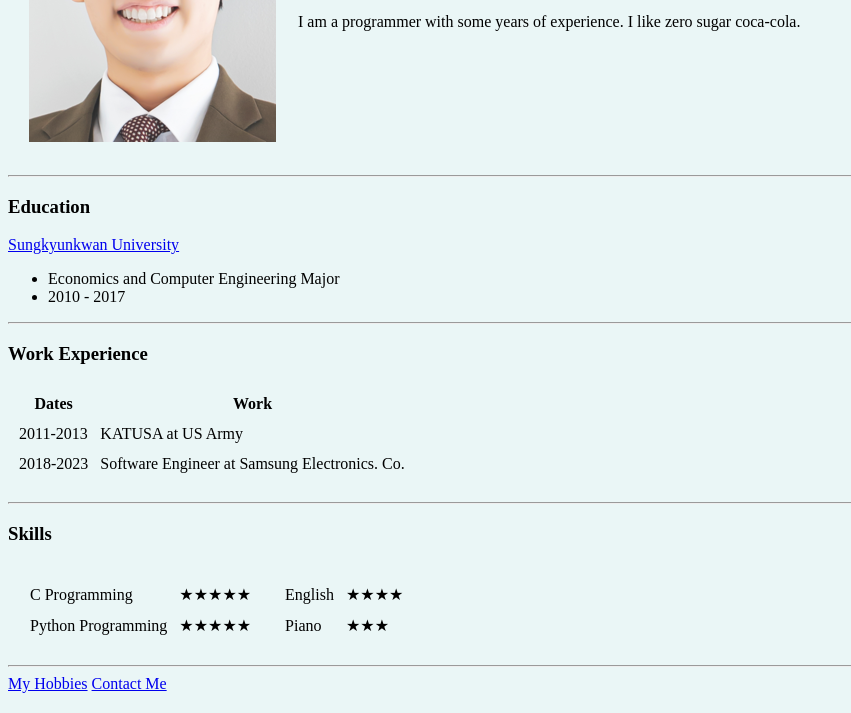
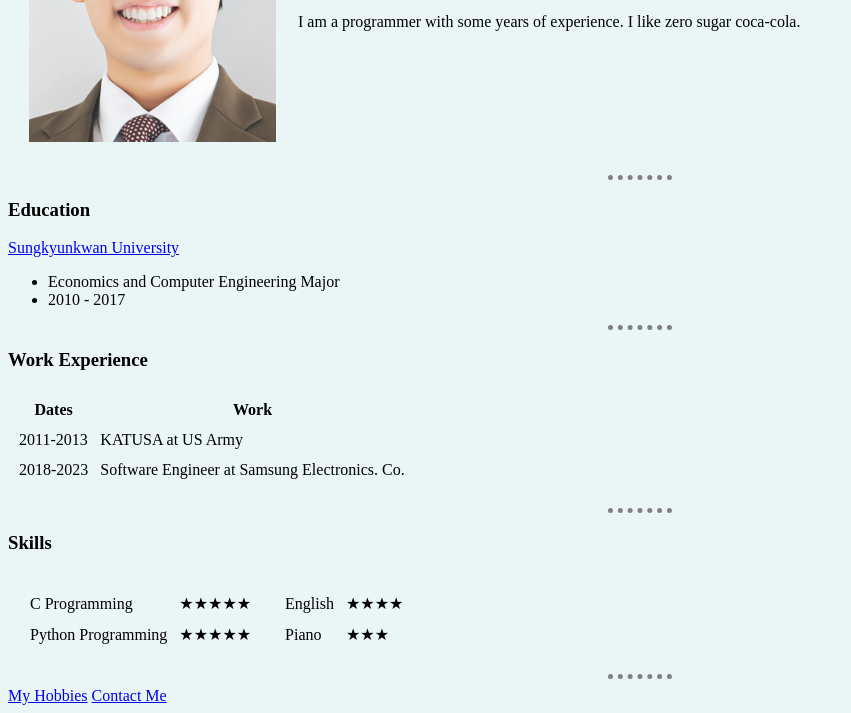
Before and after one commit to smahn9123/100-days-of-python, a plain HTML site: page Day43/index.html in a window 1280 px wide. Shown: the part 228-941 px from the top of the page, without its empty margins (0-851 px from the left). Drawn offline with Linux system fonts and the light colour scheme.

Commit message:
feat: use style tag in index.html in Day43
Signed-off-by: SeungminAhn <smahn9123@gmail.com>

```diff
--- a/Day43/index.html
+++ b/Day43/index.html
@@ -4,9 +4,22 @@
 <head>
     <meta charset="utf-8">
     <title>Seungmin Ahn's Personal Site</title>
+    <style>
+        body {
+            background-color: #EAF6F6;
+        }
+
+        hr {
+            border-style: none;
+            border-top-style: dotted;
+            border-color: grey;
+            border-width: 5px;
+            width: 5%;
+        }
+    </style>
 </head>
 
-<body style="background-color: #EAF6F6">
+<body>
     <table cellspacing="20">
         <tr>
             <td><img src="images/asm.png" alt="Seungmin Ahn's profile picture"></td>
```
